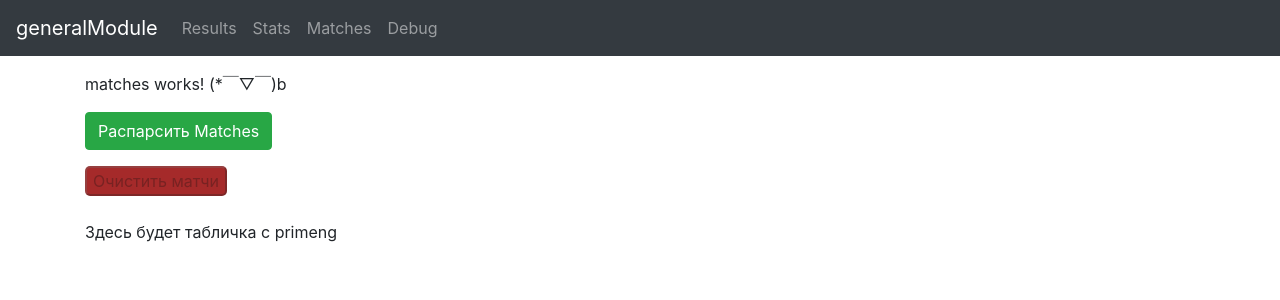
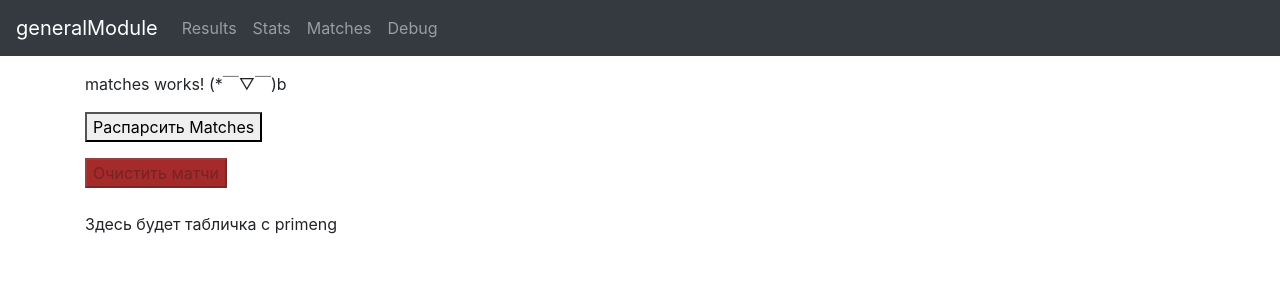
Before and after one commit to BaffIrodov/generalModuleFront, an Angular app: page /matches in a window 1280 px wide. Shown: the top 300 px of the page. Built offline with nearby package versions, Linux system fonts and the light colour scheme; what primeng would draw is missing.

Commit message:
Изменение кнопочек.

```diff
--- a/src/app/components/debug/debug.component.html
+++ b/src/app/components/debug/debug.component.html
@@ -13,5 +13,11 @@
     label="Сделать все линки обработанными"
   ></button>
   &nbsp;
-  <button routerLink="/errors" style="background-color: brown">Таблица ошибок</button>
+  <button
+    pButton type="button"
+    class="p-button-raised p-button-rounded"
+    routerLink="/errors"
+    style="background-color: brown">
+    Таблица ошибок
+  </button>
 </ng-container>
--- a/src/app/components/errors/errors.component.html
+++ b/src/app/components/errors/errors.component.html
@@ -23,7 +23,7 @@
   <p-table [value]="results">
     <ng-template pTemplate="header">
       <tr>
-        <th *ngFor="let col of cols">
+        <th *ngFor="let col of cols" style="text-align: center">
           {{col.header}}
         </th>
       </tr>
--- a/src/app/components/matches/matches.component.html
+++ b/src/app/components/matches/matches.component.html
@@ -4,15 +4,25 @@
   <div class="submit-form">
     <form>
       <div class="form-group">
-        <button (click)="getMatches()" class="btn btn-success"
-                [disabled]="writeButtonIsAvailable"> {{getButtonText()}} </button>
+        <button
+          (click)="getMatches()"
+          pButton type="button"
+          class="p-button-raised p-button-rounded"
+          [disabled]="writeButtonIsAvailable">
+          {{getButtonText()}}
+        </button>
         &nbsp;
         <label *ngIf="writeButtonIsAvailable" class="form-text text-danger" style="display: inline-block">Идёт
           парсинг</label>
       </div>
       <div>
-        <button (click)="clearMatches()" [disabled]="!matches" style="background: brown; border-radius: 5px">Очистить
-          матчи
+        <button
+          (click)="clearMatches()"
+          [disabled]="!matches"
+          pButton type="button"
+          class="p-button-raised p-button-rounded"
+          style="background: brown">
+          Очистить матчи
         </button>
       </div>
     </form>
@@ -69,10 +79,10 @@
         <tr>
           <td colspan="3"><a href="{{match.matchesUrl}}" target="_blank">{{match.matchesUrl}}</a></td>
         </tr>
-        <tr style="text-align: center">
-          <td style="width: 45%; border-style: double">{{match.leftTeam}}</td>
-          <td style="width: 10%"><b>{{match.matchFormat}}</b></td>
-          <td style="width: 45%; border-style: double">{{match.rightTeam}}</td>
+        <tr>
+          <td style="width: 45%; text-align: center">{{match.leftTeam}}</td>
+          <td style="width: 10%; text-align: center"><b>{{match.matchFormat}}</b></td>
+          <td style="width: 45%; text-align: center">{{match.rightTeam}}</td>
         </tr>
         <tr>
           <td style="text-align: right"><b>{{match.leftTeamOdds}}</b></td>
```
